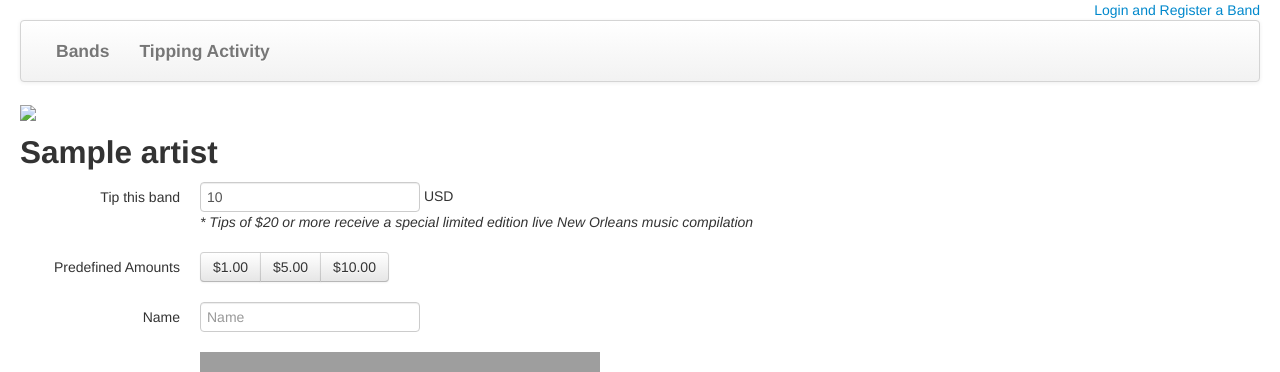
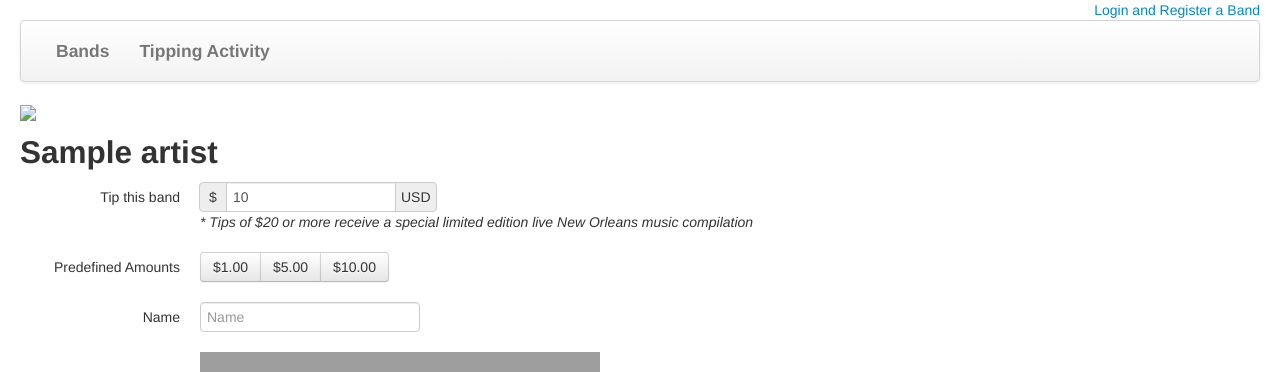
Before and after one commit to hcwiley/digital_tip_jar, a Flask app: template digitial_tip_jar/templates/artist_page.html in a window 1280 px wide. Shown: the top 372 px of the page. Run offline with Flask 2, Linux system fonts and the light colour scheme; the template is opened without the code that fills it: most values are stand-ins (such as "Sample title", 1, 10 or a date in 2020); grey boxes are pictures that could not be loaded.

Commit message:
re styled the input amount

```diff
--- a/digitial_tip_jar/templates/paypal.html
+++ b/digitial_tip_jar/templates/paypal.html
@@ -12,7 +12,11 @@
     <div class="control-group">
         <label class="control-label" for="amount">Tip this band</label>
         <div class="controls">
-            <input type="text" id="amount" name="amount" value="{{ artist.default_amount }}"/> USD
+          <div class="input-prepend input-append">
+            <span class="add-on">$</span>
+            <input class="span2" type="text" id="amount" name="amount" {% if artist.default_amount %} value="{{ artist.default_amount }}" {% else %} value="5.00" {% endif %}/>
+            <span class="add-on">USD</span>
+          </div>
         </div>
         <div class="controls">
             <em>* Tips of $20 or more receive a special limited edition live New Orleans music compilation</em>
```
